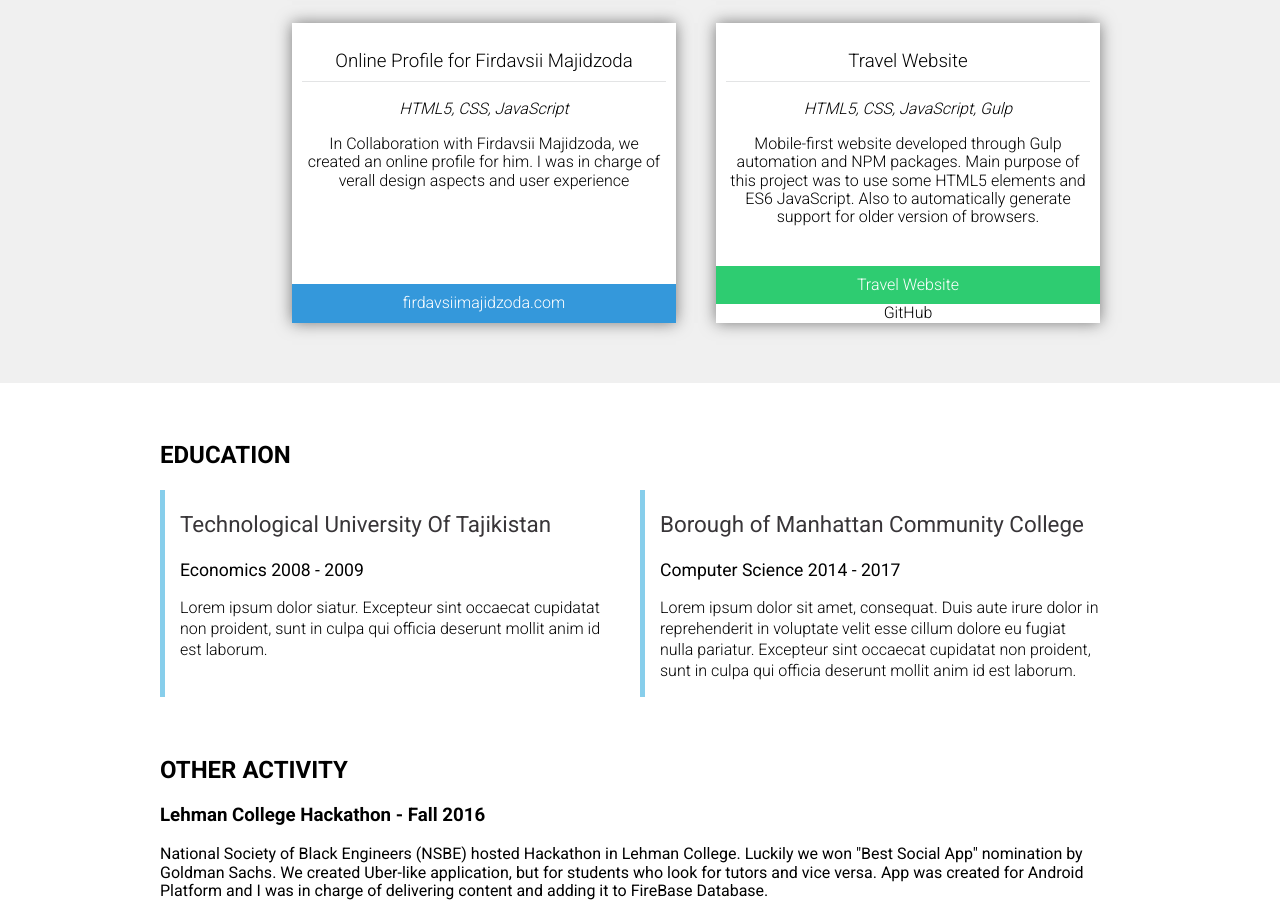
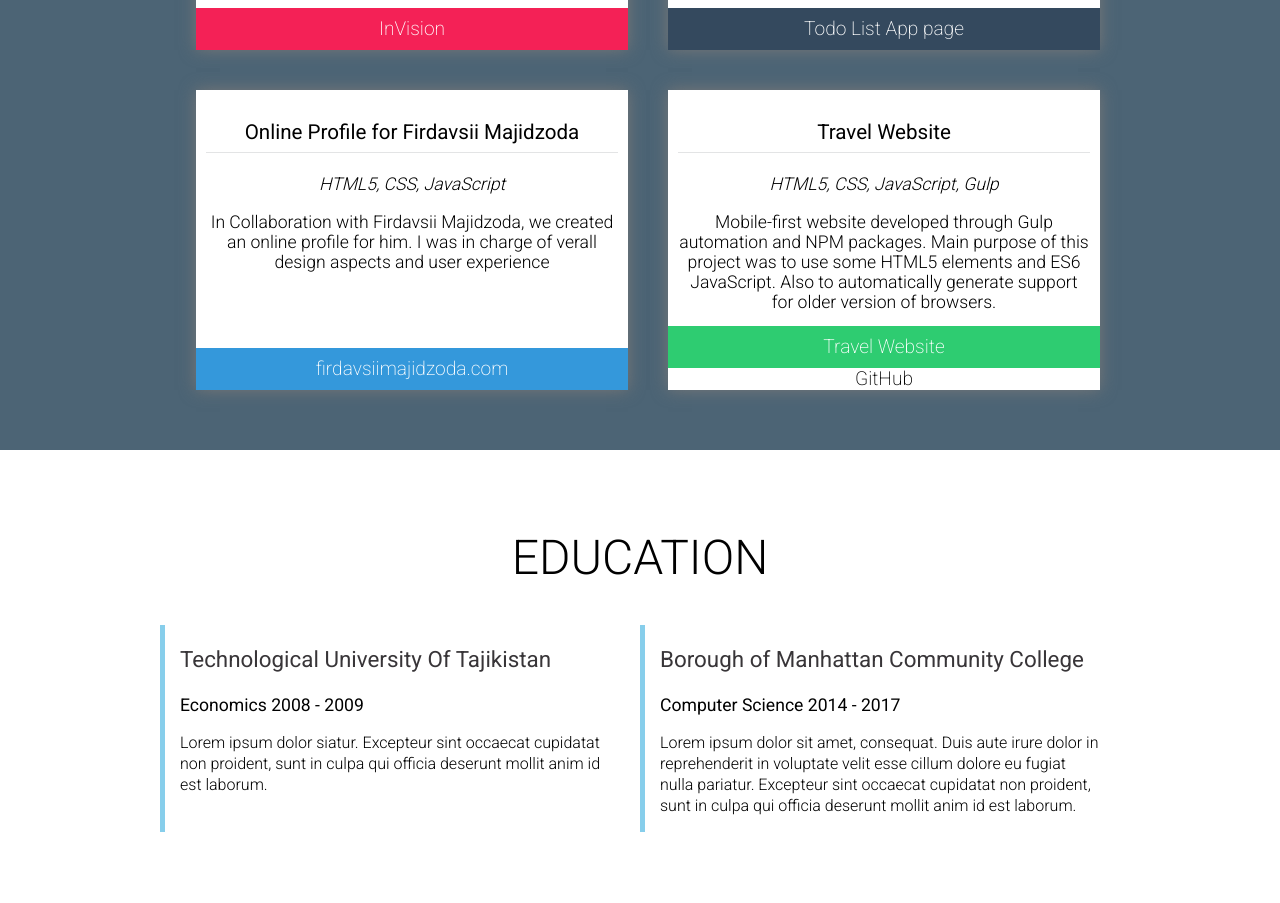
Before and after one commit to ziyoshams/my-resume, a website: page app/index.html in a window 1280 px wide. Shown: the part 1760-2663 px from the top of the page. Drawn offline with nearby package versions, Linux system fonts and the light colour scheme.

Commit message:
initial commit

```diff
--- a/app/assets/styles/modules/_global.css
+++ b/app/assets/styles/modules/_global.css
@@ -20,3 +20,12 @@ html, body{
   width: 250px;
   cursor: pointer;
 }
+
+.section-header{
+  text-align: center;
+  font-weight: 300;
+
+  @mixin atLarge{
+    font-size: 3rem;
+  }
+}
--- a/app/assets/styles/modules/_works-section.css
+++ b/app/assets/styles/modules/_works-section.css
@@ -1,6 +1,6 @@
 
 .recent-work-section{
-  background: #f0f0f0;
+  background: #4C6475;
 
   &__works{
     width: 100%;
@@ -24,15 +24,18 @@
     box-sizing: border-box;
     text-align: center;
     position: relative;
-    box-shadow: 0px 0px 15px #777;
-    margin: 20px;
+    margin-bottom: 10px;
+
     @mixin atLarge{
-      flex-basis: 40%;
+      flex-basis: 45%;
+      box-shadow: 0px 0px 15px #777;
+      margin: 20px;
+      font-size: 1.1rem;
     }
 
     & h3{
       border-bottom: 1px solid #e3e4e5;
-      font-weight: 300;
+      font-weight: 500;
       font-size-adjust: auto;
       padding-bottom: 8px;
     }
@@ -45,6 +48,8 @@
 
     &__btn{
       width: 100%;
+      font-size: 1.2rem;
+      font-weight: 200;
       position: absolute;
       bottom: 0;
       left: 50%;
--- a/app/index.html
+++ b/app/index.html
@@ -61,7 +61,7 @@
 
 	<div class="recent-work-section generic-section">
 		<div class="wrapper">
-			<h2>RECENT WORK</h2>
+			<h2 class="section-header">RECENT WORK</h2>
 			<div class="recent-work-section__works">
 				<div class="recent-work-section__projects">
 					<h3>Gappza App</h3>
@@ -109,7 +109,7 @@
 	</div>
 	<div class="education-section generic-section">
 		<div class="wrapper clearfix">
-			<h2>EDUCATION</h2>
+			<h2 class="section-header">EDUCATION</h2>
 			<div class="education-section__schools">
 				<div class="education-section--school-section education-section__tut">
 					<h3 class="education-section--header"><a target="_blank" href="http://www.tut.tj/en">Technological University Of Tajikistan</a></h3>
@@ -127,7 +127,7 @@
 
 	<div class="activity-section">
 		<div class="wrapper">
-			<h2>OTHER ACTIVITY</h2>
+			<h2 class="section-header">OTHER ACTIVITY</h2>
 			<div>
 				<h3>Lehman College Hackathon - Fall 2016</h3>
 				<p>National Society of Black Engineers (NSBE) hosted Hackathon in Lehman College.
--- a/app/temp/styles/main.css
+++ b/app/temp/styles/main.css
@@ -447,6 +447,18 @@ html, body{
   box-sizing: border-box;
   width: 250px;
   cursor: pointer;
+}
+
+.section-header{
+  text-align: center;
+  font-weight: 300;
+}
+
+@media(min-width:1010px) {
+
+  .section-header {
+    font-size: 3rem;
+  }
 }
 
 .header-box{
@@ -909,7 +921,7 @@ html, body{
 }
 
 .recent-work-section{
-  background: #f0f0f0;
+  background: #4C6475;
 }
 
 .recent-work-section__works{
@@ -942,21 +954,23 @@ html, body{
   box-sizing: border-box;
   text-align: center;
   position: relative;
-  box-shadow: 0px 0px 15px #777;
-  margin: 20px;
+  margin-bottom: 10px;
 }
 
 @media(min-width:1010px) {
 
   .recent-work-section__projects {
-    -ms-flex-preferred-size: 40%;
-        flex-basis: 40%;
+    -ms-flex-preferred-size: 45%;
+        flex-basis: 45%;
+    box-shadow: 0px 0px 15px #777;
+    margin: 20px;
+    font-size: 1.1rem;
   }
 }
 
 .recent-work-section__projects h3{
   border-bottom: 1px solid #e3e4e5;
-  font-weight: 300;
+  font-weight: 500;
   font-size-adjust: auto;
   padding-bottom: 8px;
 }
@@ -969,6 +983,8 @@ html, body{
 
 .recent-work-section__projects__btn{
   width: 100%;
+  font-size: 1.2rem;
+  font-weight: 200;
   position: absolute;
   bottom: 0;
   left: 50%;
```
Also changed, not shown: 1 other file.
